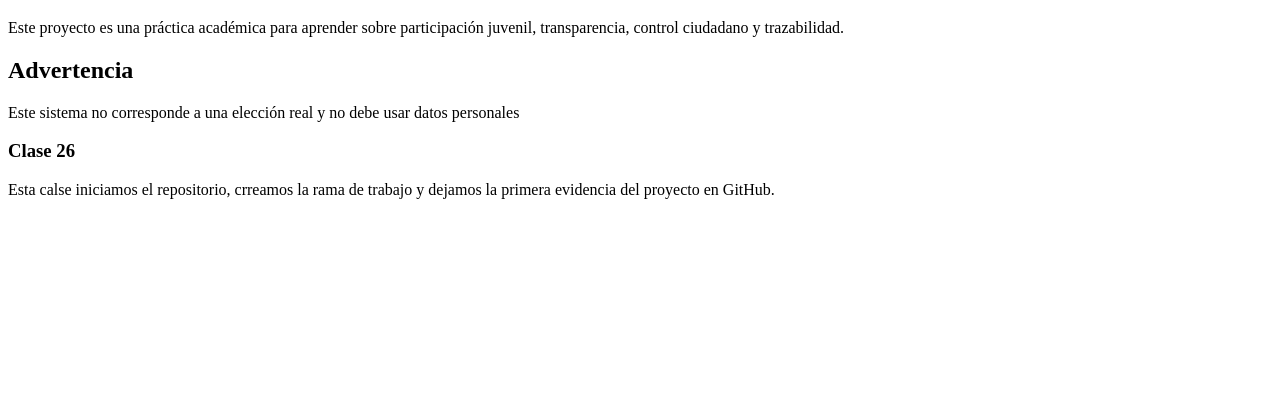
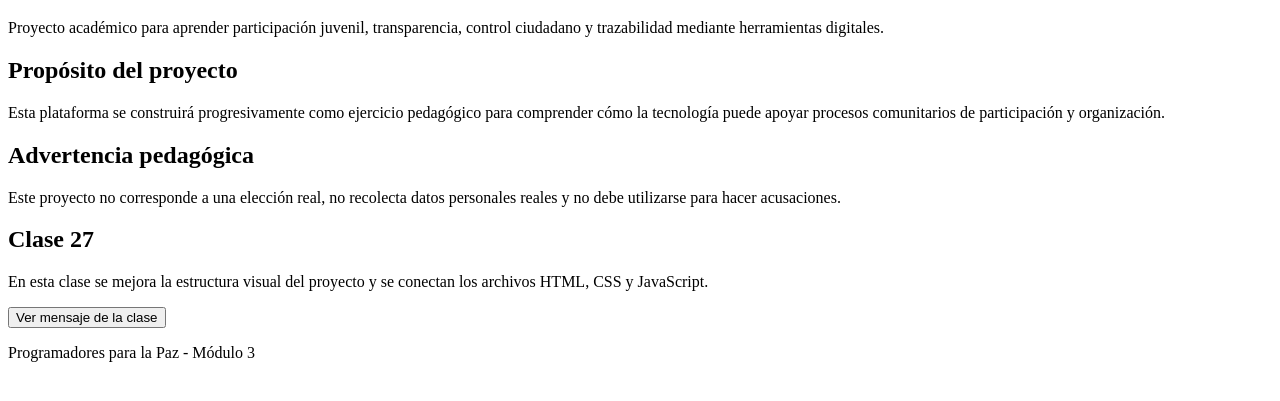
Before and after one commit to xsxntxxx/plataforma-juvenil-participacion, a plain HTML site: page index.html in a window 1280 px wide. Shown: the part 61-462 px from the top of the page. Drawn offline with Linux system fonts and the light colour scheme.

Commit message:
estructura HTML

```diff
--- a/index.html
+++ b/index.html
@@ -1,23 +1,54 @@
 <!DOCTYPE html>
 <html lang="es">
 <head>
-    <meta charset="UTF-8">
-    <meta name="viewport" content="width=device-width, initial-scale=1.0">
-    <title>Plataforma Juvenil de Participación</title>
+  <meta charset="UTF-8">
+  <title>Plataforma Juvenil de Participación</title>
+  <link rel="stylesheet" href="styles.css">
 </head>
 <body>
+
+  <header>
     <h1>Plataforma Juvenil de Participación</h1>
+    <p>
+      Proyecto académico para aprender participación juvenil, transparencia,
+      control ciudadano y trazabilidad mediante herramientas digitales.
+    </p>
+  </header>
 
-    <p>Este proyecto es una práctica académica para aprender sobre participación juvenil,
-     transparencia, control ciudadano y trazabilidad.</p>
+  <main>
+    <section>
+      <h2>Propósito del proyecto</h2>
+      <p>
+        Esta plataforma se construirá progresivamente como ejercicio pedagógico
+        para comprender cómo la tecnología puede apoyar procesos comunitarios
+        de participación y organización.
+      </p>
+    </section>
 
-    <h2>Advertencia </h2>
+    <section>
+      <h2>Advertencia pedagógica</h2>
+      <p>
+        Este proyecto no corresponde a una elección real, no recolecta datos
+        personales reales y no debe utilizarse para hacer acusaciones.
+      </p>
+    </section>
 
-    <p>Este sistema no corresponde a una elección real y no debe usar datos personales </p>
+    <section>
+      <h2>Clase 27</h2>
+      <p>
+        En esta clase se mejora la estructura visual del proyecto y se conectan
+        los archivos HTML, CSS y JavaScript.
+      </p>
 
-    <h3>Clase 26</h3>
-    <p>Esta calse iniciamos el repositorio, crreamos la rama de trabajo y dejamos la primera evidencia del proyecto en GitHub.
+      <button id="btnMensaje">Ver mensaje de la clase</button>
+      <p id="mensajeClase"></p>
+    </section>
+  </main>
 
-    </p>
+  <footer>
+    <p>Programadores para la Paz - Módulo 3</p>
+  </footer>
+
+  <script src="app.js"></script>
 </body>
 </html>
```
